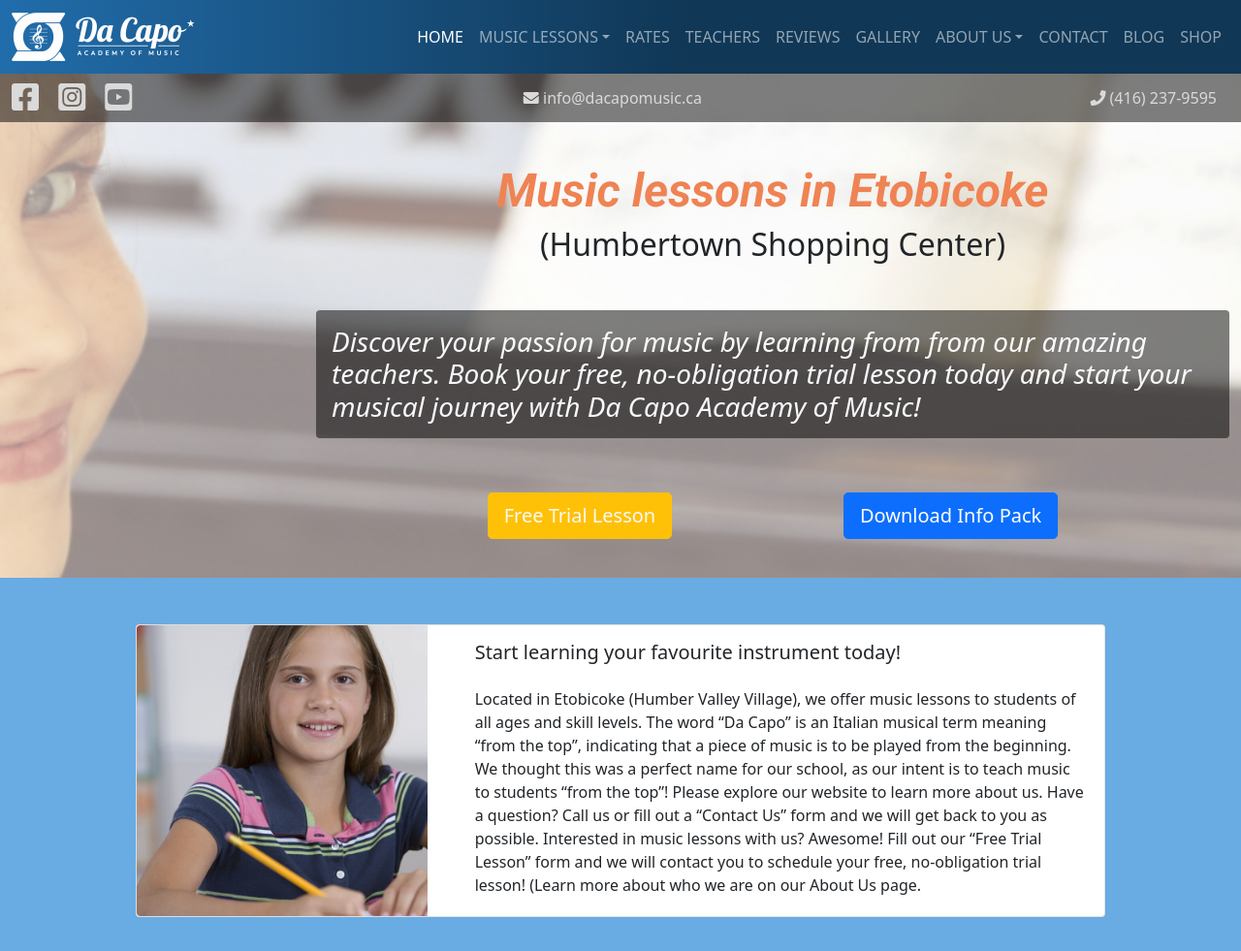
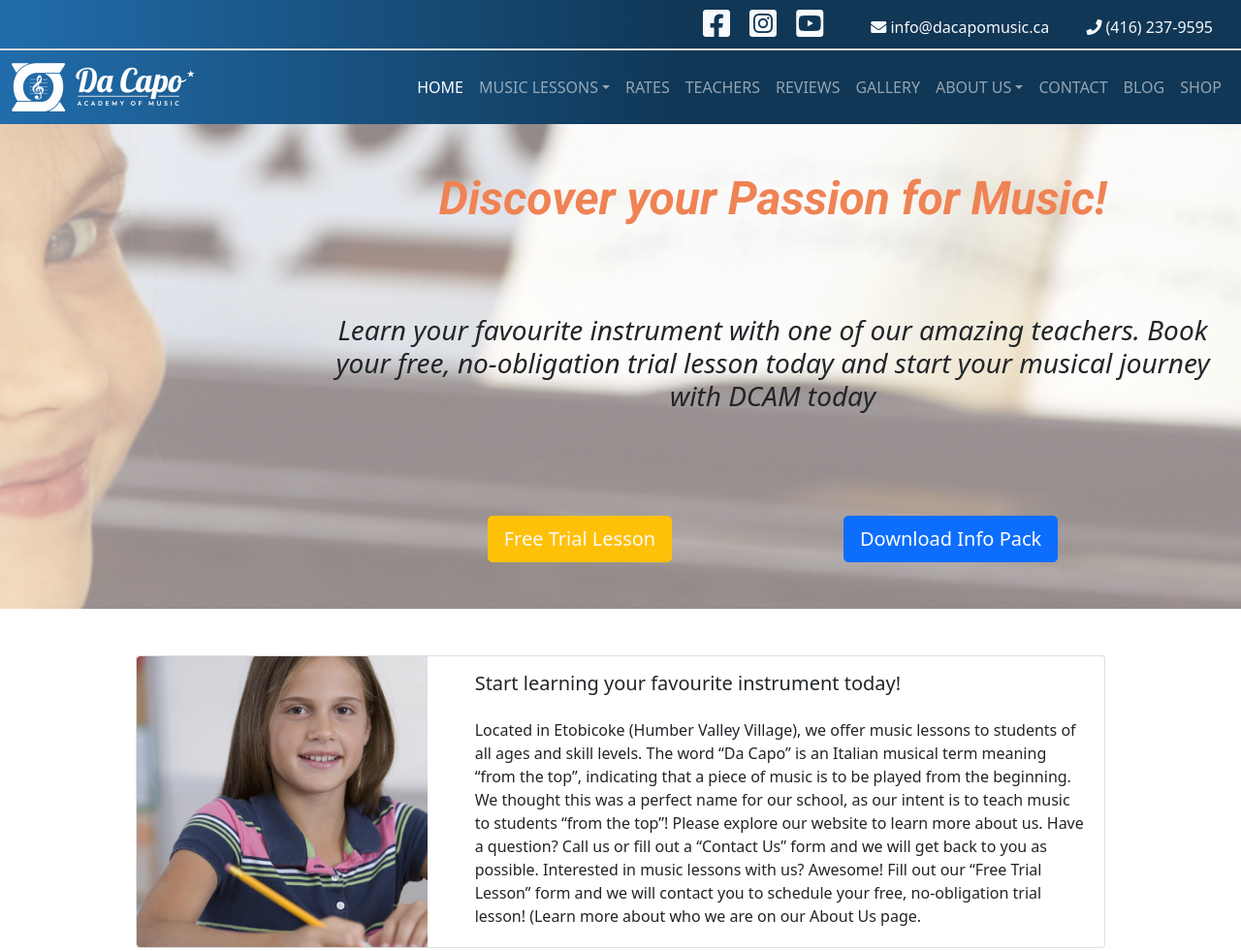
Before and after one commit to tbabyuk/music-school-bootstrap, a website: page index.html in a window 1280 px wide. Shown: the top 981 px of the page at 97% size. Drawn offline with nearby package versions, Linux system fonts and the light colour scheme; a web font is replaced by a local one.

Commit message:
re-did contact section design

```diff
--- a/css/style.css
+++ b/css/style.css
@@ -61,6 +61,10 @@
     background-image: linear-gradient(to right, #ef8354, #c45429 55%);
 }
 
+.dcam-gray {
+    background-color: #dadada;
+}
+
 .dcam-red {
     background-color: #c45429;
 }
@@ -94,7 +98,19 @@
 } */
 
 .banner {
-    height: 520px;
+    height: 500px;
+}
+
+.top-social a:hover {
+    color: #ef8354;
+}
+
+.top-social .fab:hover {
+    color: #ef8354;
+}
+
+.top-social {
+    border-bottom: 2px solid #dadada;
 }
 
 .banner-row-height {
@@ -104,7 +120,7 @@
 .bg-dcam {
     background-image: url(../img/banner1.png);
     background-size: cover;
-    background-position: center;
+    background-position:center;
 }
 
 
@@ -132,9 +148,9 @@
     padding: 30px;
 }
 
-.fab:hover {
+/* .fab:hover {
     color: #212529;
-}
+} */
 
 .no-border {
     border: 0;
--- a/index.html
+++ b/index.html
@@ -15,6 +15,20 @@
 </head>
 <body>
 
+  <!-- BANNER SOCIAL -->
+  <div class="container-fluid top-social d-flex flex-column flex-sm-row justify-content-end align-items-center dcam-bg-gradient">
+    <div class="py-2 px-0 px-sm-3 social">
+      <a href="https://www.facebook.com/dacapomusic.ca/" target="_blank"><i class="fab fa-facebook-square fa-2x pe-3 text-light"></i></a>
+      <a href="https://www.instagram.com/dacapomusic.ca/" target="_blank"><i class="fab fa-instagram-square fa-2x pe-3 text-light"></i></a>
+      <a href="https://www.youtube.com/watch?v=gSPAOkyO4AA" target="_blank"><i class="fab fa-youtube-square fa-2x pe-3 text-light"></i></a>
+    </div>
+    <div>
+      <a role="button" class="btn text-lg-start pb-3 pb-sm-0 px-1 px-sm-3 text-light" href="mailto:info@dacapomusic.ca"><i class="fas fa-envelope"></i> info@dacapomusic.ca</a>
+      <a role="button" class="btn text-lg-start pb-3 pb-sm-0 px-1 px-sm-3 text-light" href="tel:+14162379595"><i class="fas fa-phone"></i> (416) 237-9595</a>
+    </div>
+  </div>
+
+  <!-- /BANNER SOCIAL -->
 
 <!-- NAVBAR -->
 <nav class="navbar navbar-expand-lg navbar-dark p-0 sticky-top">
@@ -50,7 +64,7 @@
                     <a class="nav-link dcam-btn" href="teachers.html">Teachers</a>
                 </li>
                 <li class="nav-item">
-                    <a class="nav-link dcam-btn" href="#">Reviews</a>
+                    <a class="nav-link dcam-btn" href="#reviews">Reviews</a>
                 </li>
                 <li class="nav-item">
                     <a class="nav-link dcam-btn" href="gallery.html">Gallery</a>
@@ -79,26 +93,14 @@
 
 <!-- BANNER -->
 <div class="container-fluid bg-dcam bg-light mb-0 banner px-0">
-  <!-- BANNER SOCIAL -->
-  <div class="container-fluid d-flex flex-column flex-sm-row justify-content-between align-items-center filter">
-    <div class="py-2 social">
-      <a href="https://www.facebook.com/dacapomusic.ca/"><i class="fab fa-facebook-square fa-2x pe-3 dcam-text-gray"></i></a>
-      <a href="https://www.instagram.com/dacapomusic.ca/"><i class="fab fa-instagram-square fa-2x pe-3 dcam-text-gray"></i></a>
-      <a href="https://www.youtube.com/watch?v=gSPAOkyO4AA"><i class="fab fa-youtube-square fa-2x pe-3 dcam-text-gray"></i></a>
-    </div>
-      <a role="button" class="btn text-lg-start py-2 dcam-text-gray" href="mailto:info@dacapomusic.ca"><i class="fas fa-envelope"></i> info@dacapomusic.ca</a>
-      <a role="button" class="btn text-lg-start py-2 dcam-text-gray" href="tel:+14162379595"><i class="fas fa-phone"></i> (416) 237-9595</a>
-  </div>
-  <!-- /BANNER SOCIAL -->
 
   <!-- BANNER MAIN -->
   <div class="container-fluid d-flex justify-content-end" style="height: 100%">
 
-      <div class="col-lg-9 col-xxl-8 pe-0 d-flex flex-column justify-content-center text-center" style="padding-left: 0px">
+      <div class="col-lg-9 col-xxl-8 pe-0 d-flex flex-column justify-content-between text-center" style="padding-left: 0px">
 
-          <h1 class="display-5 dcam-text-orange roboto-ital roboto-bold">Music lessons in Etobicoke</h1>
-          <h2 class="mb-5">(Humbertown Shopping Center)</h2>
-          <h3 class="mb-5 fst-italic text-light filter p-3 rounded text-start">Discover your passion for music by learning from from our amazing teachers. Book your free, no-obligation trial lesson today and start your musical journey with Da Capo Academy of Music!</h3>
+          <h1 class="display-5 mt-5 dcam-text-orange roboto-ital roboto-bold">Discover your Passion for Music!</h1>
+          <h3 class="mb-3 fst-italic text-dark py-4 px-3 rounded text-center">Learn your favourite instrument with one of our amazing teachers. Book your free, no-obligation trial lesson today and start your musical journey with DCAM today</h3>
           <!-- <h3>&bullet; Choose from <span class="lessons"></span></h3> -->
 
           <div class="d-flex flex-column flex-sm-row justify-content-evenly mt-2 mb-5">
@@ -278,7 +280,7 @@
 
 <!--WELCOME SECTION-->
 
-<div class="container-fluid py-5 dcam-blue-light">
+<div class="container-fluid py-5">
 <div class="row">
     <div class="card mx-auto p-0" style="max-width: 1000px;">
       <div class="row g-0">
@@ -467,7 +469,7 @@
 
 <!-- TESTIMONIALS SECTION -->
 
-<div class="container py-5">
+<div class="container py-5" id="reviews">
 
   <div class="col-md-12 text-center mb-5 text-dark">
     <h2 class="display-6">What our customers say</h2>
```
